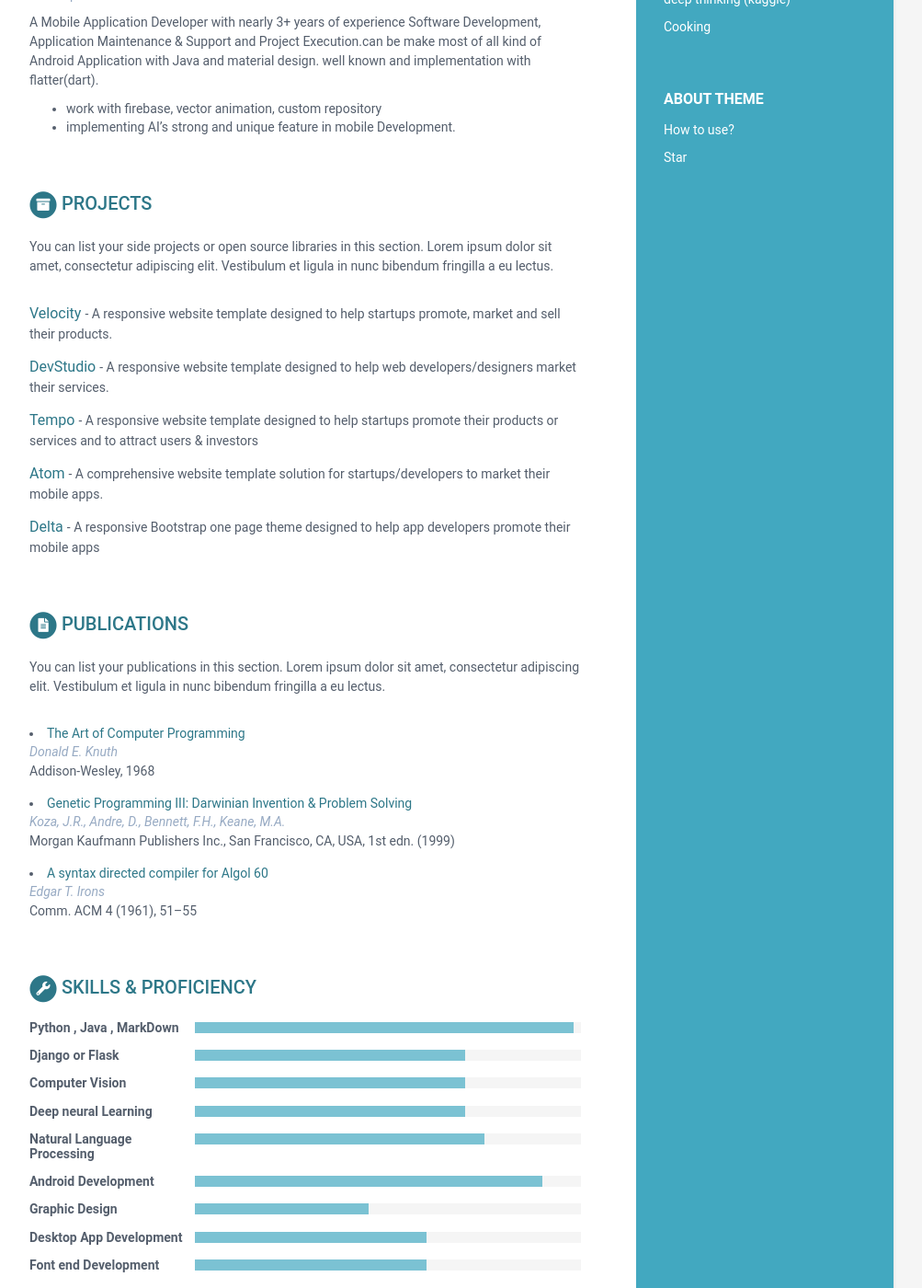
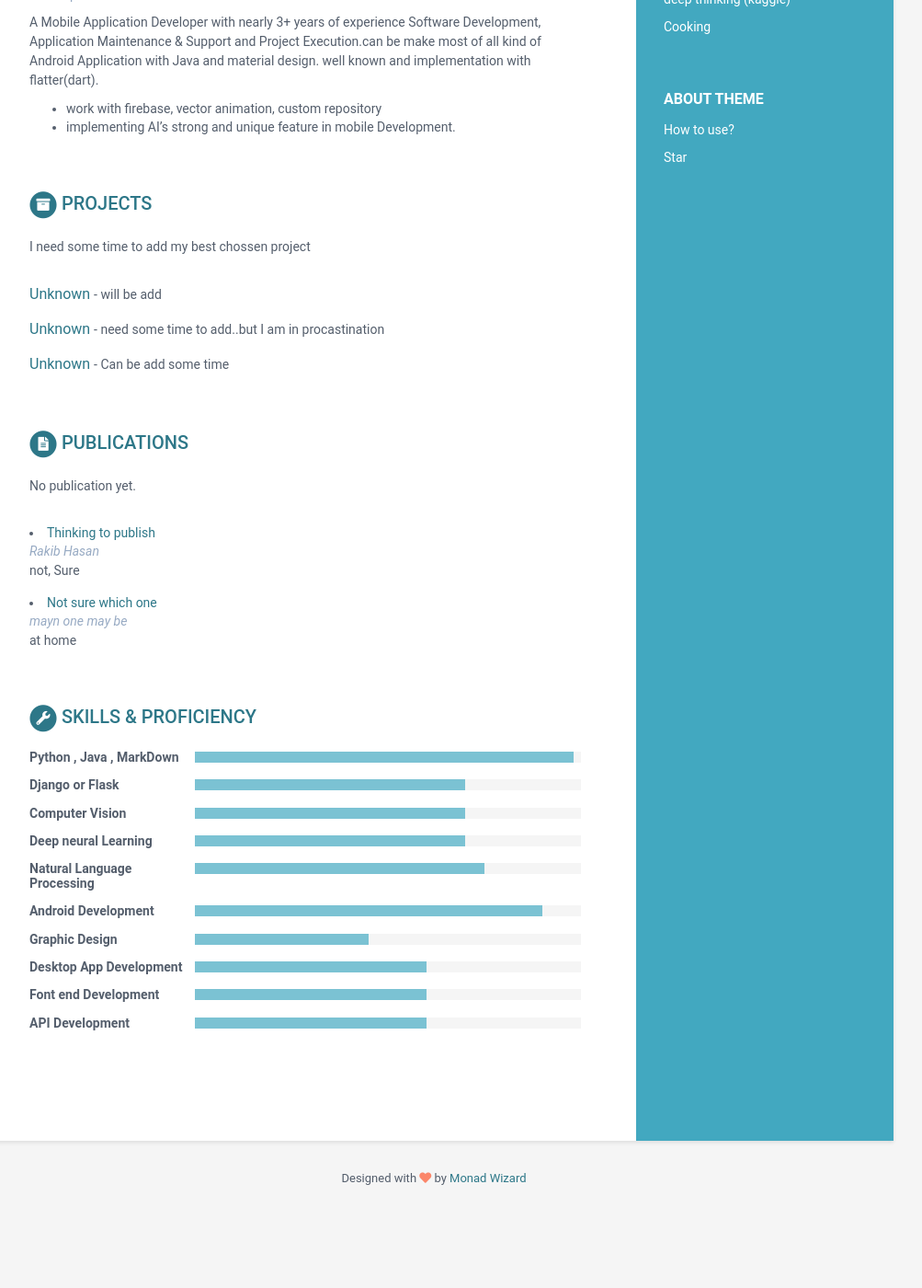
Before and after one commit to MonadWizard/online_resume.github.io, a Jekyll site: the page built from index.html, in a window 1280 px wide and 1400 px high, scrolled down 965 px. Shown: the whole window at 92% size, without its empty margins (168-1171 px from the left). Built offline with Jekyll 4.4.1, drawn with Linux system fonts in a browser that asks for light colours; after the commit the page ends 2287 px from its top, so only the background shows below that.

Commit message:
procastination

```diff
--- a/_data/data.yml
+++ b/_data/data.yml
@@ -104,51 +104,36 @@ experiences:
 projects:
     title: Projects
     intro: >
-      You can list your side projects or open source libraries in this
-      section. Lorem ipsum dolor sit amet, consectetur adipiscing elit.
-      Vestibulum et ligula in nunc bibendum fringilla a eu lectus.
+      I need some time to add my best chossen project
     assignments:
-      - title: Velocity
-        link: "#hook"
-        tagline: "A responsive website template designed to help startups promote, market and sell their products."
+      - title: Unknown
+        link: "#"
+        tagline: "will be add"
 
-      - title: DevStudio
+      - title: Unknown
         link: "#"
-        tagline: "A responsive website template designed to help web developers/designers market their services."
+        tagline: "need some time to add..but I am in procastination"
 
-      - title: Tempo
+      - title: Unknown
         link: "#"
-        tagline: "A responsive website template designed to help startups promote their products or services and to attract users &amp; investors"
+        tagline: "Can be add some time"
 
-      - title: Atom
-        link: "#"
-        tagline: "A comprehensive website template solution for startups/developers to market their mobile apps."
-
-      - title: Delta
-        link: "#"
-        tagline: "A responsive Bootstrap one page theme designed to help app developers promote their mobile apps"
 
 publications:
     title: Publications
     intro: |
-      You can list your publications in this section. Lorem ipsum dolor sit
-      amet, consectetur adipiscing elit. Vestibulum et ligula in nunc
-      bibendum fringilla a eu lectus.
+      No publication yet.
     papers:
-      - title: The Art of Computer Programming
+      - title: Thinking to publish
         link: "#"
-        authors: Donald E. Knuth
-        conference: Addison-Wesley, 1968
+        authors: Rakib Hasan
+        conference: not, Sure
 
-      - title: "Genetic Programming III: Darwinian Invention &amp; Problem Solving"
+      - title: "Not sure which one"
         link: "#"
-        authors: Koza, J.R., Andre, D., Bennett, F.H., Keane, M.A.
-        conference: "Morgan Kaufmann Publishers Inc., San Francisco, CA, USA, 1st edn. (1999)"
+        authors: mayn one may be
+        conference: "at home"
 
-      - title: A syntax directed compiler for Algol 60
-        link: "#"
-        authors: Edgar T. Irons
-        conference: "Comm. ACM 4 (1961), 51–55"
 
 skills:
     title: Skills &amp; Proficiency
```
